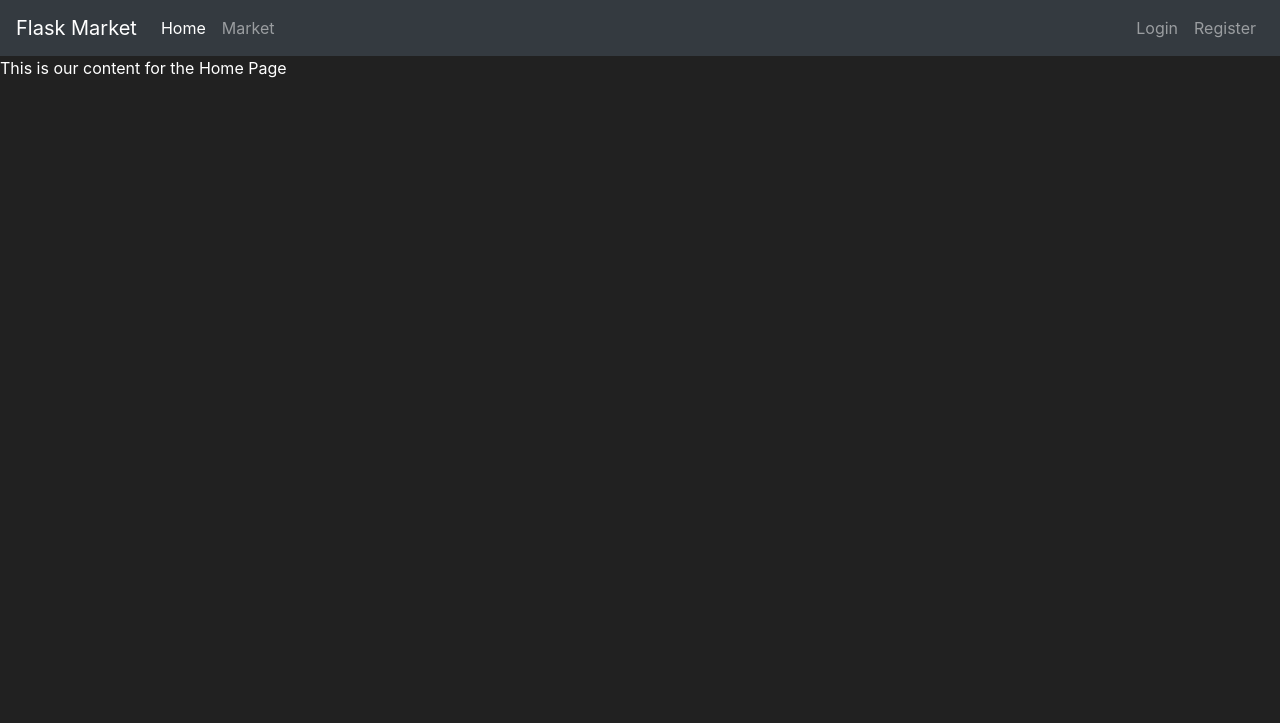
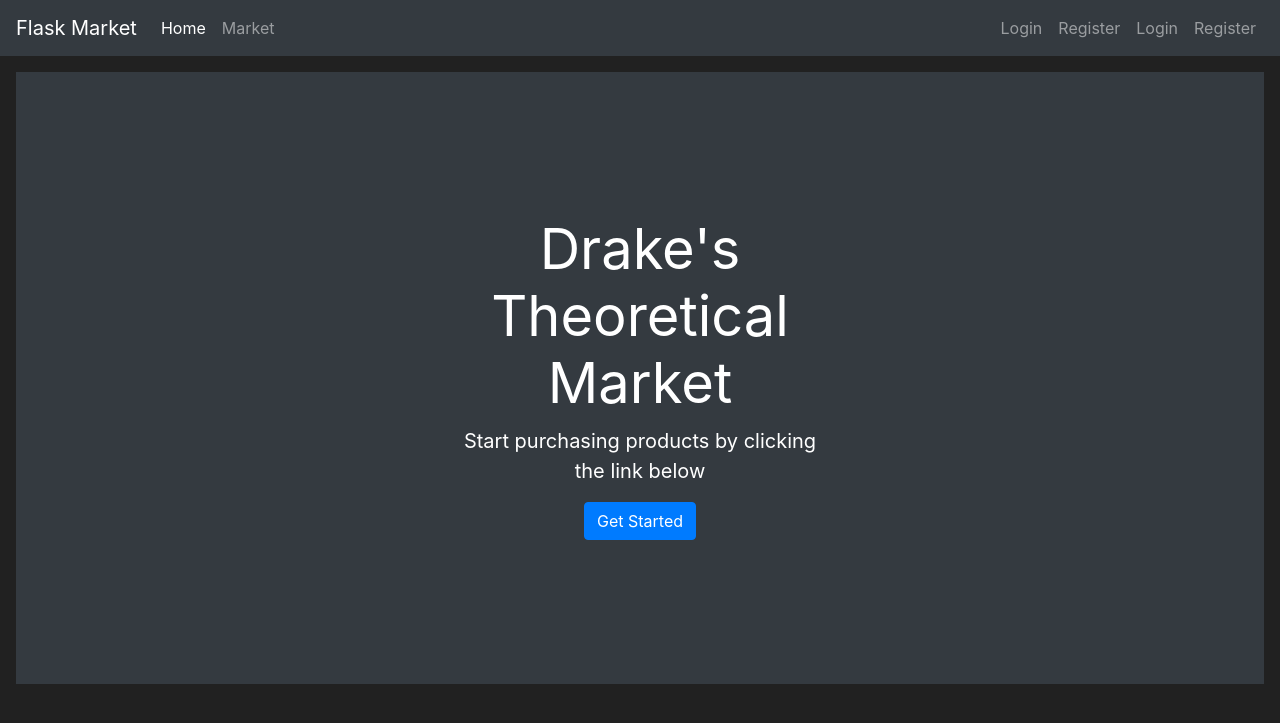
Before and after one commit to drakrgrs/FlaskMarket, a Flask app: page / in a window 1280 px wide. Shown: the top 723 px of the page. Run offline with Flask 3, Linux system fonts and the light colour scheme; some libraries are stand-ins or nearby versions.

Commit message:
daily backup. working on back end

```diff
--- a/market/__init__.py
+++ b/market/__init__.py
@@ -11,4 +11,6 @@ app.config['SECRET_KEY'] = os.environ.get('SECRET_KEY')
 db = SQLAlchemy(app)
 bcrypt = Bcrypt(app)
 login_manager = LoginManager(app)
+login_manager.login_view = "login_page"
+login_manager.login_message_category = "info"
 from market import routes
--- a/market/routes.py
+++ b/market/routes.py
@@ -11,6 +11,7 @@ def home_page():
     return render_template('home.html')
 
 @app.route('/market')
+@login_required
 def market_page():
     items = Item.query.all()
     return render_template('market.html', items=items)
@@ -22,6 +23,9 @@ def register_page():
         user_to_create = User(username=form.username.data, email_address=form.email_address.data, password=form.password1.data)
         db.session.add(user_to_create)
         db.session.commit()
+        login_user(user_to_create)
+        flash('Account created successfully! You are now logged in as: {user_to_create.username}', category='success')
+
         return redirect(url_for('market_page'))
     if form.errors != {}: # If there are not errors from the validations
         for err_msg in form.errors.values():
@@ -42,3 +46,9 @@ def login_page():
             flash('Username and password are not matching! Please try again.', category='danger')
 
     return render_template('login.html', form=form)
+
+@app.route('/logout')
+def logout_page():
+    logout_user()
+    flash("You have been logged out!", category='info')
+    return redirect(url_for("home_page"))
--- a/market/templates/base.html
+++ b/market/templates/base.html
@@ -53,6 +53,33 @@
             <a class="nav-link" href="{{ url_for('market_page') }}">Market</a>
           </li>
         </ul>
+        {% if current_user.is_authenticated %}
+        <ul class="navbar-nav">
+          <li class="nav-item">
+            <a class="nav-link" style="color: lawngreen; font-weight: bold">
+              <i class="fas fa-coins"></i>
+              ${{ current_user.prettier_budget }}
+            </a>
+          </li>
+          <li class="nav-item">
+            <a class="nav-link">Welcome, {{ current_user.username }}</a>
+          </li>
+          <li class="nav-item">
+            <a class="nav-link" href="{{ url_for('logout_page') }}">Logout</a>
+          </li>
+        </ul>
+        {% else %}
+        <ul class="navbar-nav">
+          <li class="nav-item">
+            <a class="nav-link" href="{{ url_for('login_page') }}">Login</a>
+          </li>
+          <li class="nav-item">
+            <a class="nav-link" href="{{ url_for('register_page') }}"
+              >Register</a
+            >
+          </li>
+        </ul>
+        {% endif %}
         <ul class="navbar-nav">
           <li class="nav-item">
             <a class="nav-link" href="{{ url_for('login_page') }}">Login</a>
--- a/market/templates/home.html
+++ b/market/templates/home.html
@@ -1,2 +1,21 @@
 {% extends 'base.html' %} {% block title %} Home Page {% endblock %} {% block
-content %} This is our content for the Home Page {% endblock %}
+content %}
+<div
+  class="position-relative overflow-hidden p-3 p-md-5 m-md-3 text-center bg-dark"
+  style="color: white"
+>
+  <div class="col-md-5 p-lg-5 mx-auto my-5">
+    <h1 class="display-4 font-weight-normal">Drake's Theoretical Market</h1>
+    <p class="lead font-weight-normal">
+      Start purchasing products by clicking the link below
+    </p>
+    <a class="btn btn-primary" href="{{ url_for('market_page') }}"
+      >Get Started</a
+    >
+  </div>
+  <div class="product-device box-shadow d-none d-md-block"></div>
+  <div
+    class="product-device product-device-2 box-shadow d-none d-md-block"
+  ></div>
+</div>
+{% endblock %}
```
Also changed, not shown: market/models.py (+7 -0 lines).
